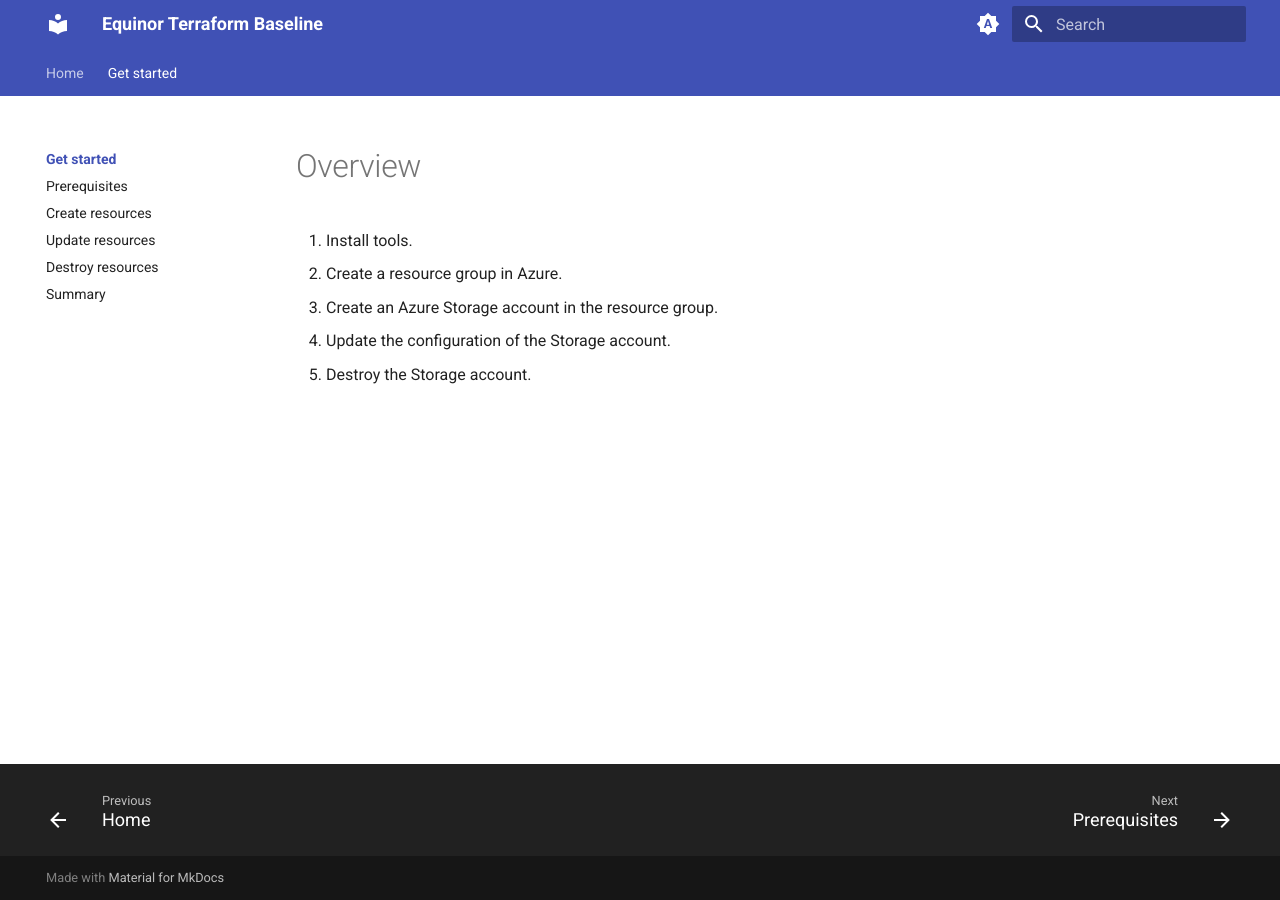
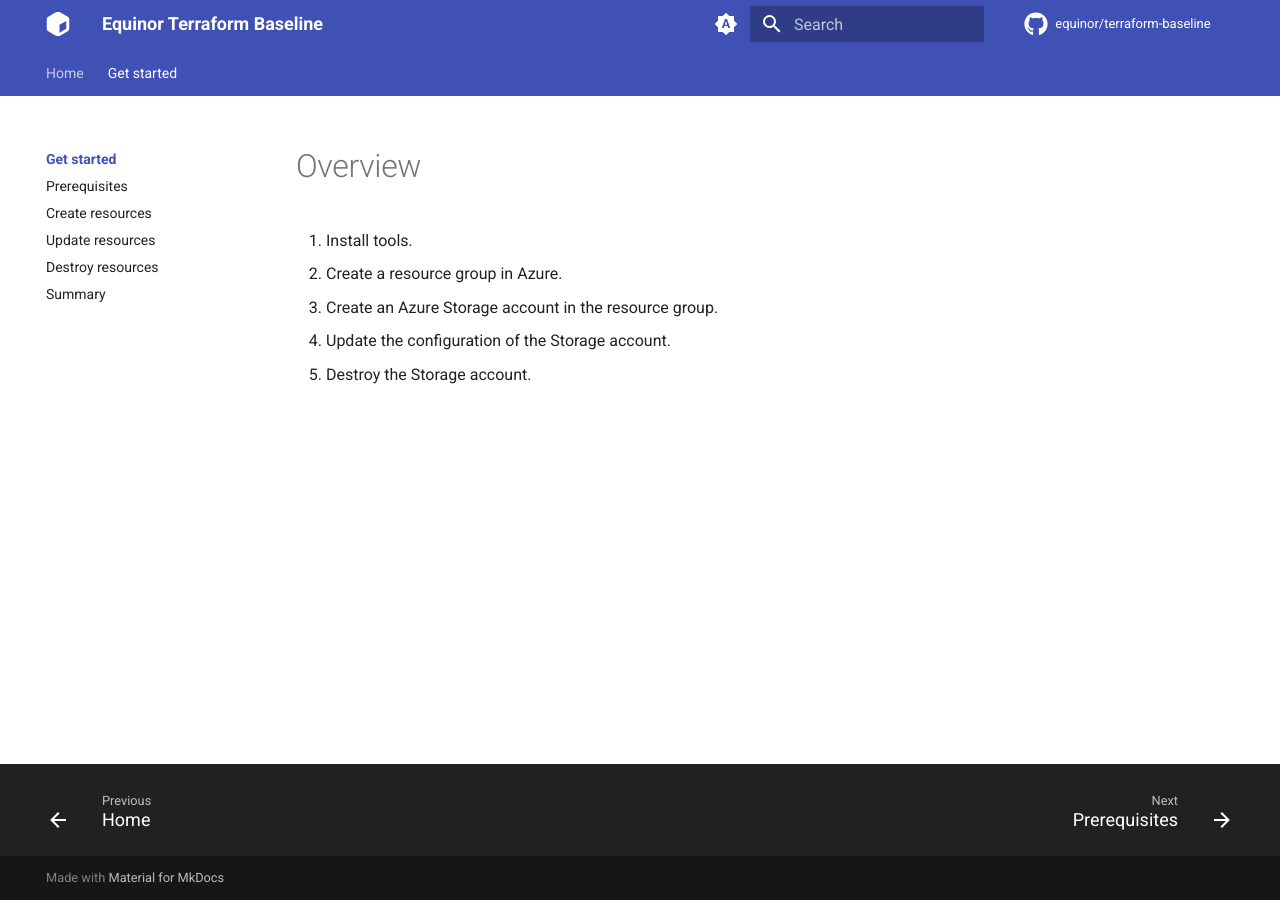
Before and after one commit to equinor/terraform-baseline, an MkDocs documentation site: the page built from docs/get-started/index.md, in a window 1280 px wide. Built offline with MkDocs 1.6.1 and Material for MkDocs 9.7.7, drawn with Linux system fonts in a browser that asks for light colours; comment, search, counter and statistics services are not loaded.

Commit message:
chore: update MkDocs config

```diff
--- a/mkdocs.yml
+++ b/mkdocs.yml
@@ -1,9 +1,13 @@
 site_name: Equinor Terraform Baseline
+
+repo_name: equinor/terraform-baseline
+repo_url: https://github.com/equinor/terraform-baseline
 
 theme:
   name: material
-  # icon:
-  #   logo: fontawesome/solid/book
+  icon:
+    logo: fontawesome/solid/cube
+    repo: fontawesome/brands/github
   features:
   - navigation.instant # Make MkDocs behave like a Single Page Application (SPA).
   - navigation.tabs # Enables navigational tabs at top of page.
```
Also changed, not shown: 1 other file.
